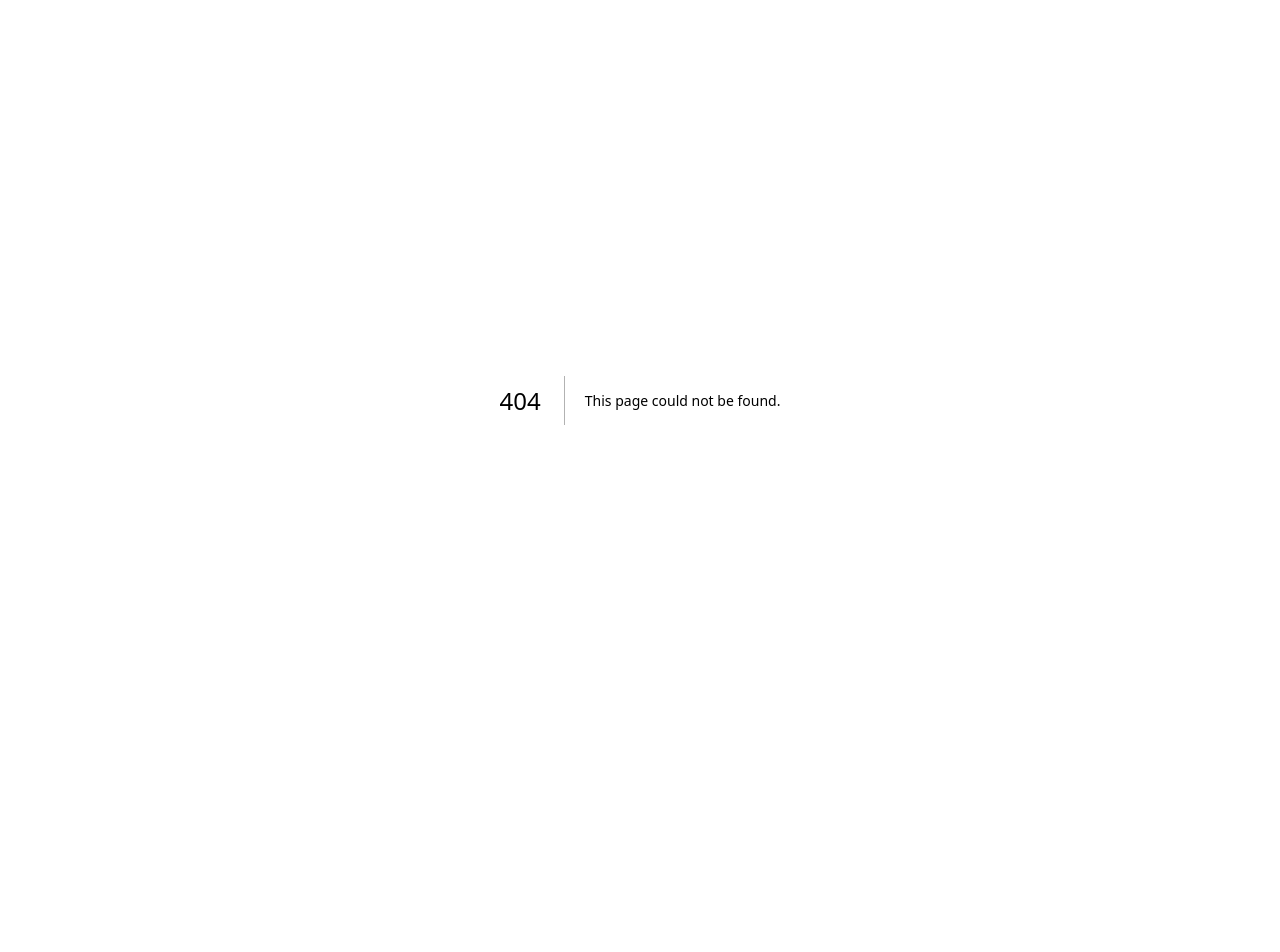
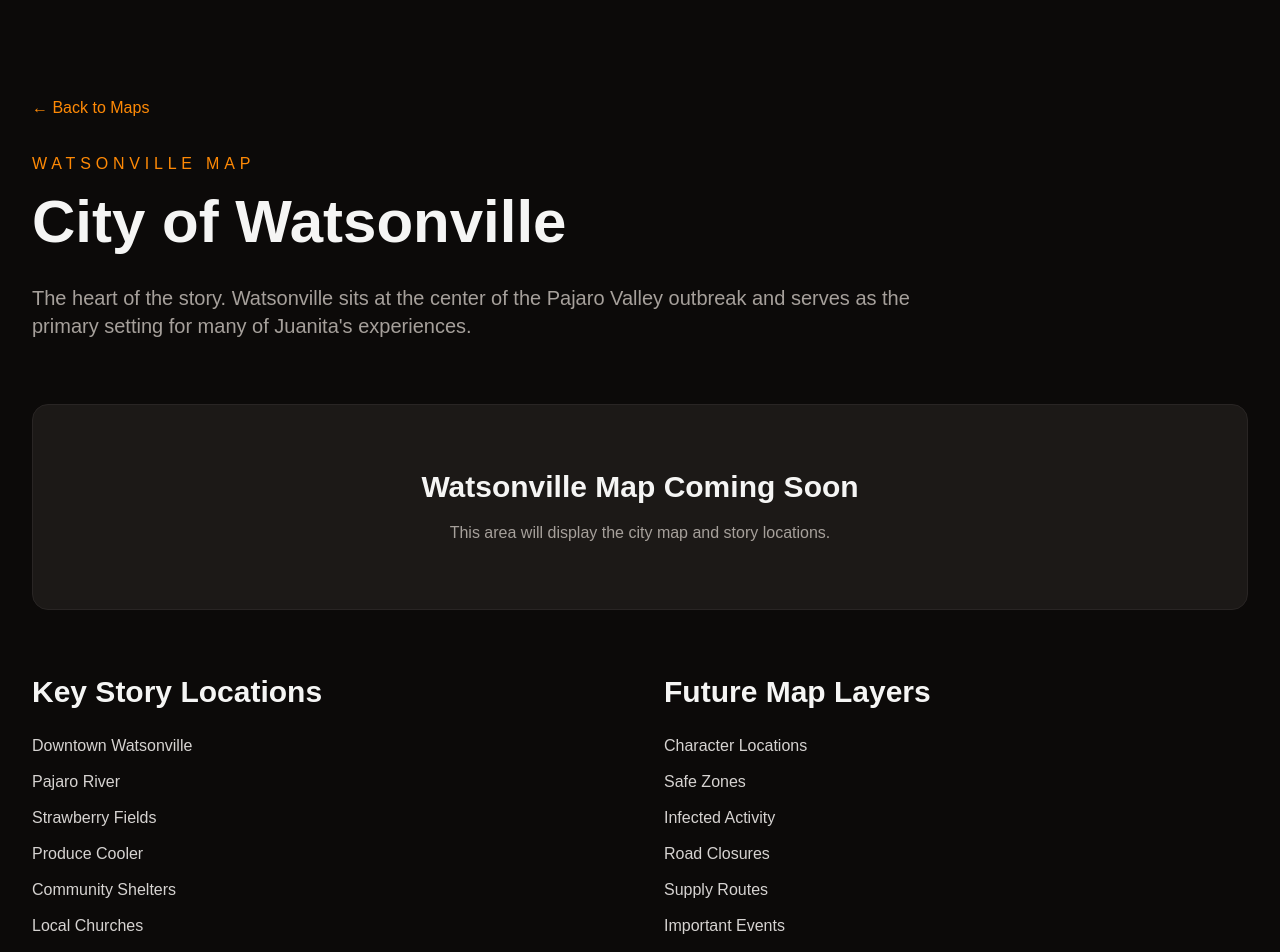
Before and after one commit to Tillamonster/JuanitaOfTheDead, a Next.js app: page /world/maps/watsonville in a window 1280 px wide. Before the commit this address had no page. Shown: the top 952 px of the page. Before the commit the page ends 800 px from the top, so only its background shows below. Built offline with nearby package versions, Linux system fonts and the light colour scheme.

Commit message:
Maps hub restored and Watsonville map added

```diff
--- /dev/null
+++ b/app/world/maps/page.tsx
@@ -0,0 +1,74 @@
+import Link from "next/link";
+
+export default function MapsPage() {
+  const maps = [
+    {
+      title: "Regional & Quarantine Map",
+      description:
+        "Military containment boundaries, checkpoints, and regional geography.",
+      href: "/world/maps/regional",
+    },
+    {
+      title: "Watsonville Map",
+      description:
+        "The city, neighborhoods, shelters, churches, and story locations.",
+      href: "/world/maps/watsonville",
+    },
+    {
+      title: "Routes & Journeys",
+      description:
+        "Character movements, evacuation routes, and supply corridors.",
+      href: "/world/maps/routes",
+    },
+  ];
+
+  return (
+    <main className="min-h-screen bg-stone-950 text-stone-100">
+
+      <section className="max-w-7xl mx-auto px-8 py-24">
+
+        <Link
+          href="/world"
+          className="inline-block text-orange-400 hover:text-orange-300 mb-8"
+        >
+          ← Back to World
+        </Link>
+
+        <p className="uppercase tracking-[0.3em] text-orange-400 mb-4">
+          Maps
+        </p>
+
+        <h1 className="text-6xl font-black mb-8">
+          Atlas of Pajaro Valley
+        </h1>
+
+        <p className="text-xl text-stone-400 max-w-3xl mb-16">
+          Explore the geography of the outbreak, from Monterey Bay to
+          Watsonville and beyond.
+        </p>
+
+        <div className="grid md:grid-cols-2 lg:grid-cols-3 gap-8">
+
+          {maps.map((map) => (
+            <Link
+              key={map.title}
+              href={map.href}
+              className="bg-stone-900 border border-stone-800 rounded-2xl p-8 hover:border-orange-500 transition"
+            >
+              <h2 className="text-3xl font-bold mb-4">
+                {map.title}
+              </h2>
+
+              <p className="text-stone-400">
+                {map.description}
+              </p>
+            </Link>
+          ))}
+
+        </div>
+
+      </section>
+
+    </main>
+  );
+}
--- /dev/null
+++ b/app/world/maps/regional/page.tsx
@@ -0,0 +1,70 @@
+import Link from "next/link";
+
+export default function RegionalMapPage() {
+  return (
+    <main className="min-h-screen bg-stone-950 text-stone-100">
+
+      <section className="max-w-7xl mx-auto px-8 py-24">
+
+        <Link
+          href="/world/maps"
+          className="inline-block text-orange-400 hover:text-orange-300 mb-8"
+        >
+          ← Back to Maps
+        </Link>
+
+        <p className="uppercase tracking-[0.3em] text-orange-400 mb-4">
+          Regional & Quarantine Map
+        </p>
+
+        <h1 className="text-6xl font-black mb-8">
+          Greater Monterey Bay Region
+        </h1>
+
+        <div className="bg-stone-900 border border-stone-800 rounded-2xl p-16 text-center mb-16">
+
+        <h2 className="text-3xl font-bold mb-4">
+            Regional Map Coming Soon
+        </h2>
+
+        <p className="text-stone-400">
+            This area will display the interactive regional quarantine map.
+        </p>
+
+        </div>
+<div className="grid md:grid-cols-2 gap-12">
+
+  <div>
+    <h2 className="text-3xl font-bold mb-6">
+      Quarantine Boundary
+    </h2>
+
+    <ul className="space-y-3 text-stone-300">
+      <li>North: Bonny Doon / Ben Lomond</li>
+      <li>South: Monterey / Carmel / Salinas</li>
+      <li>East: Gilroy / Morgan Hill</li>
+      <li>West: Pacific Ocean</li>
+    </ul>
+  </div>
+
+  <div>
+    <h2 className="text-3xl font-bold mb-6">
+      Key Locations
+    </h2>
+
+    <ul className="space-y-3 text-stone-300">
+      <li>Watsonville</li>
+      <li>Pajaro Valley</li>
+      <li>Moss Landing</li>
+      <li>Monterey Bay</li>
+      <li>Elkhorn Slough</li>
+    </ul>
+  </div>
+
+</div>
+
+      </section>
+
+    </main>
+  );
+}
--- /dev/null
+++ b/app/world/maps/watsonville/page.tsx
@@ -0,0 +1,78 @@
+import Link from "next/link";
+
+export default function WatsonvilleMapPage() {
+  return (
+    <main className="min-h-screen bg-stone-950 text-stone-100">
+
+      <section className="max-w-7xl mx-auto px-8 py-24">
+
+        <Link
+          href="/world/maps"
+          className="inline-block text-orange-400 hover:text-orange-300 mb-8"
+        >
+          ← Back to Maps
+        </Link>
+
+        <p className="uppercase tracking-[0.3em] text-orange-400 mb-4">
+          Watsonville Map
+        </p>
+
+        <h1 className="text-6xl font-black mb-8">
+          City of Watsonville
+        </h1>
+
+        <p className="text-xl text-stone-400 max-w-4xl mb-16">
+          The heart of the story. Watsonville sits at the center of
+          the Pajaro Valley outbreak and serves as the primary setting
+          for many of Juanita's experiences.
+        </p>
+
+        <div className="bg-stone-900 border border-stone-800 rounded-2xl p-16 text-center mb-16">
+
+          <h2 className="text-3xl font-bold mb-4">
+            Watsonville Map Coming Soon
+          </h2>
+
+          <p className="text-stone-400">
+            This area will display the city map and story locations.
+          </p>
+
+        </div>
+<div className="grid md:grid-cols-2 gap-12">
+
+  <div>
+    <h2 className="text-3xl font-bold mb-6">
+      Key Story Locations
+    </h2>
+
+    <ul className="space-y-3 text-stone-300">
+      <li>Downtown Watsonville</li>
+      <li>Pajaro River</li>
+      <li>Strawberry Fields</li>
+      <li>Produce Cooler</li>
+      <li>Community Shelters</li>
+      <li>Local Churches</li>
+    </ul>
+  </div>
+
+  <div>
+    <h2 className="text-3xl font-bold mb-6">
+      Future Map Layers
+    </h2>
+
+    <ul className="space-y-3 text-stone-300">
+      <li>Character Locations</li>
+      <li>Safe Zones</li>
+      <li>Infected Activity</li>
+      <li>Road Closures</li>
+      <li>Supply Routes</li>
+      <li>Important Events</li>
+    </ul>
+  </div>
+
+</div>
+      </section>
+
+    </main>
+  );
+}
```
